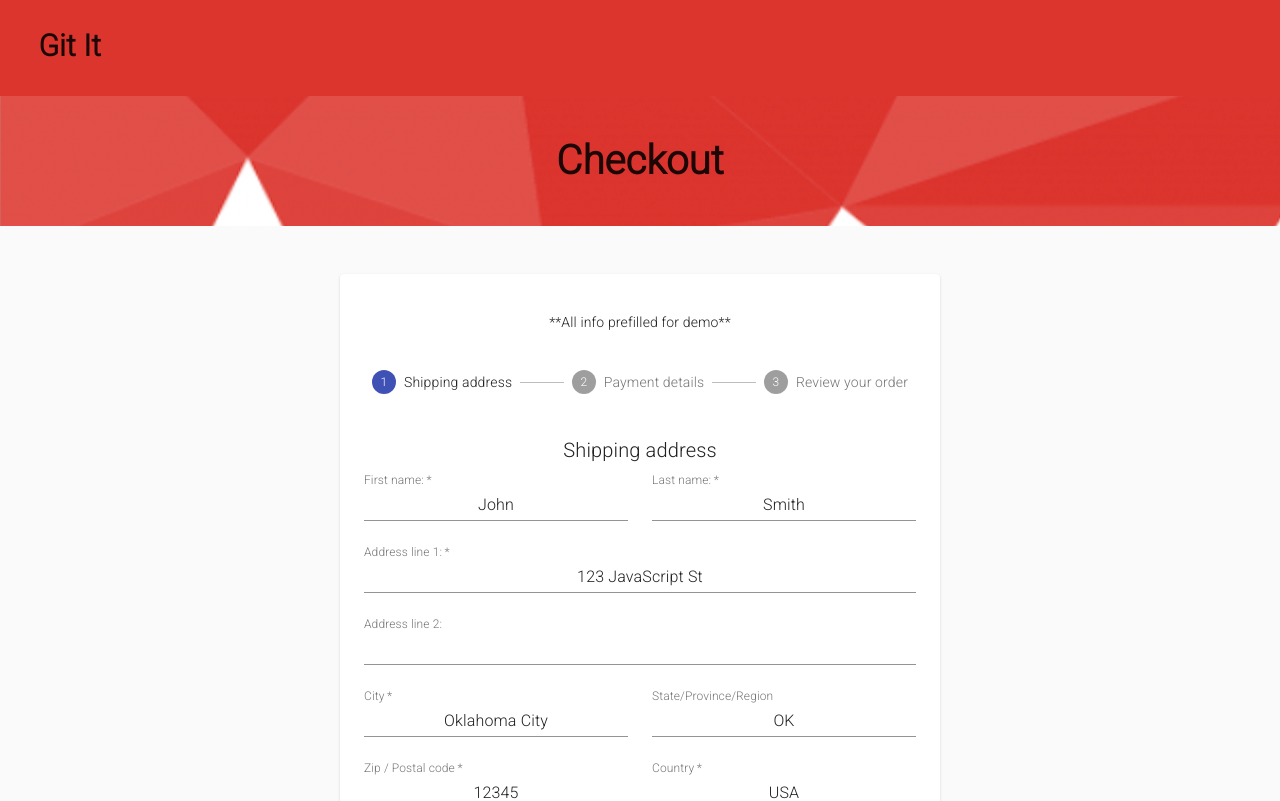
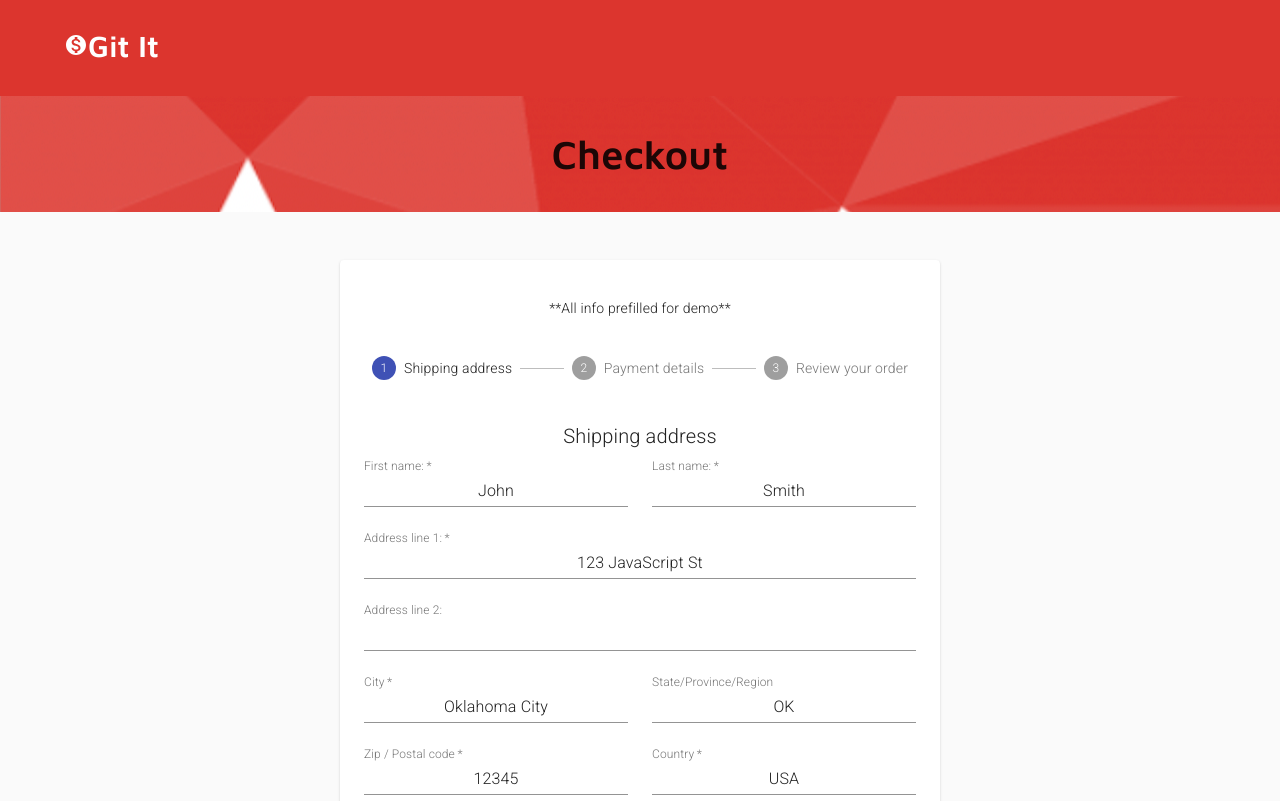
Before and after one commit to SabrinaSides/git-it-client, a React (Create React App) app: page /shopping-cart/checkout in a window 1280 px wide. Shown: the top 801 px of the page. Built offline with nearby package versions, Linux system fonts and the light colour scheme; no server answers; the HTML template or start-up script is replaced by a standard one.

Commit message:
adding icons and pointer effects

```diff
--- a/package.json
+++ b/package.json
@@ -4,6 +4,7 @@
   "private": true,
   "dependencies": {
     "@material-ui/core": "^4.12.2",
+    "@material-ui/icons": "^4.11.2",
     "@testing-library/jest-dom": "^5.14.1",
     "@testing-library/react": "^11.2.7",
     "@testing-library/user-event": "^12.8.3",
--- a/src/App.css
+++ b/src/App.css
@@ -1,4 +1,4 @@
-@import url('https://fonts.googleapis.com/css2?family=Roboto:wght@300&display=swap');
+@import url('https://fonts.googleapis.com/css2?family=Maven+Pro:wght@600&family=Roboto:wght@300&display=swap');
 
 * {
   padding: 0;
@@ -11,21 +11,22 @@
   font-family: 'Roboto', sans-serif;
 }
 
-h1 {
-  font-size: 40px;
-  font-weight: bold;
-}
-
 .banner {
   background: url('./images/triangle-banner.png');
   background-repeat: no-repeat;
   width: auto;
   height: auto;
-  padding: 10px 5px;
-  display: flex;
-  flex-direction: column;
-  align-items: center;
-  justify-content: center;
+  padding: 3px;
+}
+
+.banner h1 {
+  font-size: 40px;
+  font-family: 'Maven Pro', sans-serif;
+}
+
+.banner h2 {
+  font-size: 18px;
+  font-family: 'Maven Pro', sans-serif;
 }
 
 .home-img {
@@ -48,7 +49,7 @@ h1 {
 }
 
 .button:active {
-  background-color: #341b99;
+  background-color: #aea4d6;
   color: white;
 }
 
@@ -57,11 +58,19 @@ h1 {
   margin-top: 2%;
 }
 
+.link:hover {
+  cursor: pointer;
+}
+
 /* Medium devices (tablets, 768px and up) */
 @media (min-width: 768px) {
   .banner {
     width: 100%;
     background-repeat: repeat;
+  }
+
+  .banner h2 {
+    font-size: 24px;
   }
 
   .home-img {
--- a/src/components/HomePage.js
+++ b/src/components/HomePage.js
@@ -2,9 +2,7 @@ import React, { Component } from 'react';
 import tShirts from '../images/tshirt-stock.png';
 import mug from '../images/mug-stock.png';
 
-
 class HomePage extends Component {
-
   render() {
     return (
       <div>
@@ -13,25 +11,24 @@ class HomePage extends Component {
           <h2>A Programmer's Shopping Paradise</h2>
         </header>
 
-        <h3>Shop The Products:</h3>
         <section onClick={() => this.props.history.push('/shop/tshirts')}>
-          <h3>Shop T-Shirts</h3>
-          <img src={tShirts} alt='Rack of tshirts' className='home-img' />
+          <h3 className='link'>Shop T-Shirts</h3>
+          <img src={tShirts} alt='Rack of tshirts' className='home-img link' />
         </section>
 
-        <section onClick={() => this.props.history.push('/shop/mugs')}>
-          <h3>Shop Mugs</h3>
-          <img src={mug} alt='Coding-themed mug' className='home-img' />
+        <section onClick={() => this.props.history.push('/shop/mugs')} >
+          <h3 className='link'>Shop Mugs</h3>
+          <img src={mug} alt='Coding-themed mug' className='home-img link' />
         </section>
 
-        {/* <section>
+        <section>
           <h3>About our Products:</h3>
           <ul>
-            <li>icons with info on material</li>
-            <li>puns hand chosen by programmers</li>
-            <li>socially responsible production</li>
+            <li>Made in the USA</li>
+            <li>Eco-conscious Production</li>
+            <li>Designed by Programmers</li>
           </ul>
-        </section> */}
+        </section>
       </div>
     );
   }
--- a/src/components/Navbar.js
+++ b/src/components/Navbar.js
@@ -1,5 +1,8 @@
 import React, { Component } from 'react';
 import ShoppingContext from '../ShoppingContext';
+import Badge from '@material-ui/core/Badge';
+import ShoppingCartIcon from '@material-ui/icons/ShoppingCart';
+import MonetizationOnIcon from '@material-ui/icons/MonetizationOn';
 import '../styles/Navbar.css';
 
 class Navbar extends Component {
@@ -7,9 +10,9 @@ class Navbar extends Component {
 
   static defaultProps = {
     location: {
-      pathname: ''
-    }
-  }
+      pathname: '',
+    },
+  };
 
   render() {
     const { shoppingCart } = this.context;
@@ -18,10 +21,20 @@ class Navbar extends Component {
     return (
       <div className='navbar'>
         <div className='navbar-content'>
-          <div><h2 onClick={() => this.props.history.push('/shop')}>Git It</h2></div>
-          {this.props.location.pathname !== '/shopping-cart/checkout' ? <div onClick={() => this.props.history.push('/shopping-cart')}>
-            Cart[{cartCount}]
-          </div> : <></>}
+          <div>
+            <h2 onClick={() => this.props.history.push('/shop')} className='link'><MonetizationOnIcon />Git It</h2>
+          </div>
+          {this.props.location.pathname !== '/shopping-cart/checkout' ? (
+            <div onClick={() => this.props.history.push('/shopping-cart')} className='link'>
+              <div>
+                <Badge color='primary' badgeContent={cartCount}>
+                  <ShoppingCartIcon />
+                </Badge>
+              </div>
+            </div>
+          ) : (
+            <></>
+          )}
         </div>
       </div>
     );
--- a/src/components/ProductPreview.js
+++ b/src/components/ProductPreview.js
@@ -11,8 +11,8 @@ class ProductPreview extends Component {
 
     return (
             <div onClick={() => this.props.history.push(`/shop/${product.category}/${product.id}`)}>
-          <img src={product.img} alt={`${product.productname} product`} className='product-preview-img' />
-          <p>{product.productname}</p>
+          <img src={product.img} alt={`${product.productname} product`} className='product-preview-img link' />
+          <p className='link'>{product.productname}</p>
           <p>${product.price}</p>
             </div>
     )
--- a/src/styles/Navbar.css
+++ b/src/styles/Navbar.css
@@ -9,11 +9,14 @@
   flex-direction: row nowrap;
   justify-content: space-between;
   align-items: center;
-  padding: 0 3%;
+  padding: 0 5%;
+  color: white;
+  font-family: 'Maven Pro', sans-serif;
 }
 
 .navbar-content h2 {
   font-size: 30px;
+  font-weight: 900;
 }
 
 /* Medium devices (tablets, 768px and up) */
```
Also changed, not shown: 1 other file (tests, documents, lock files or other folders).
